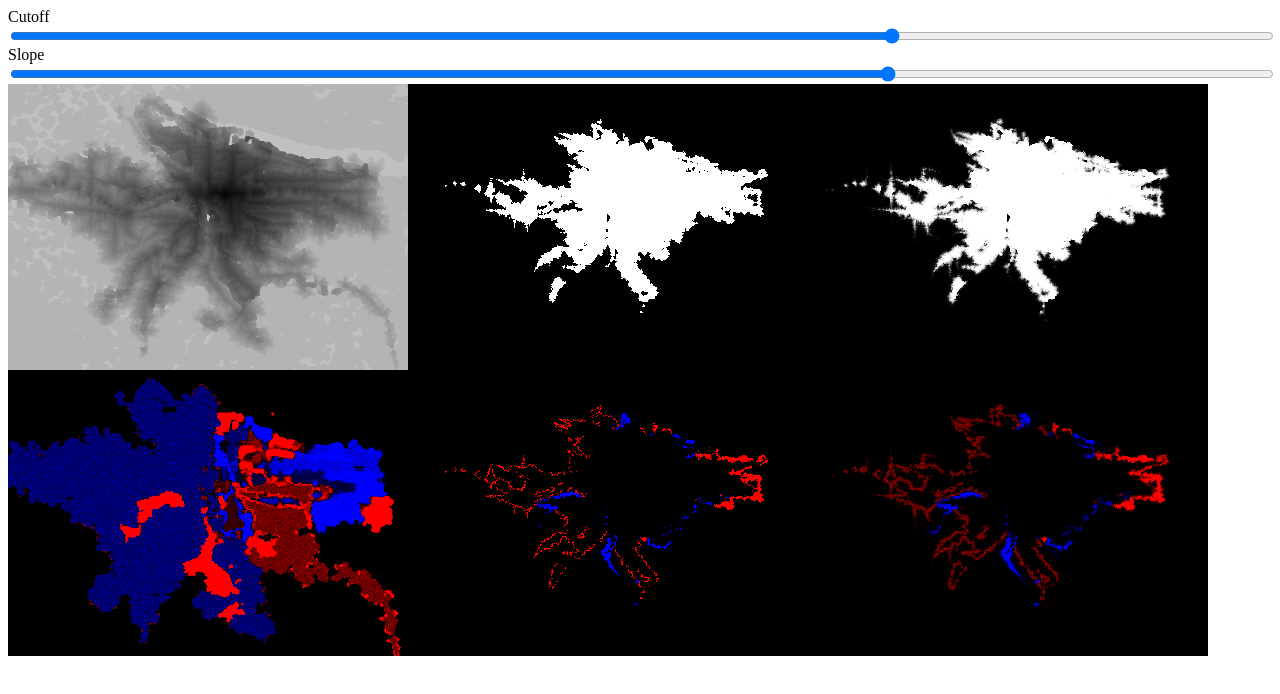
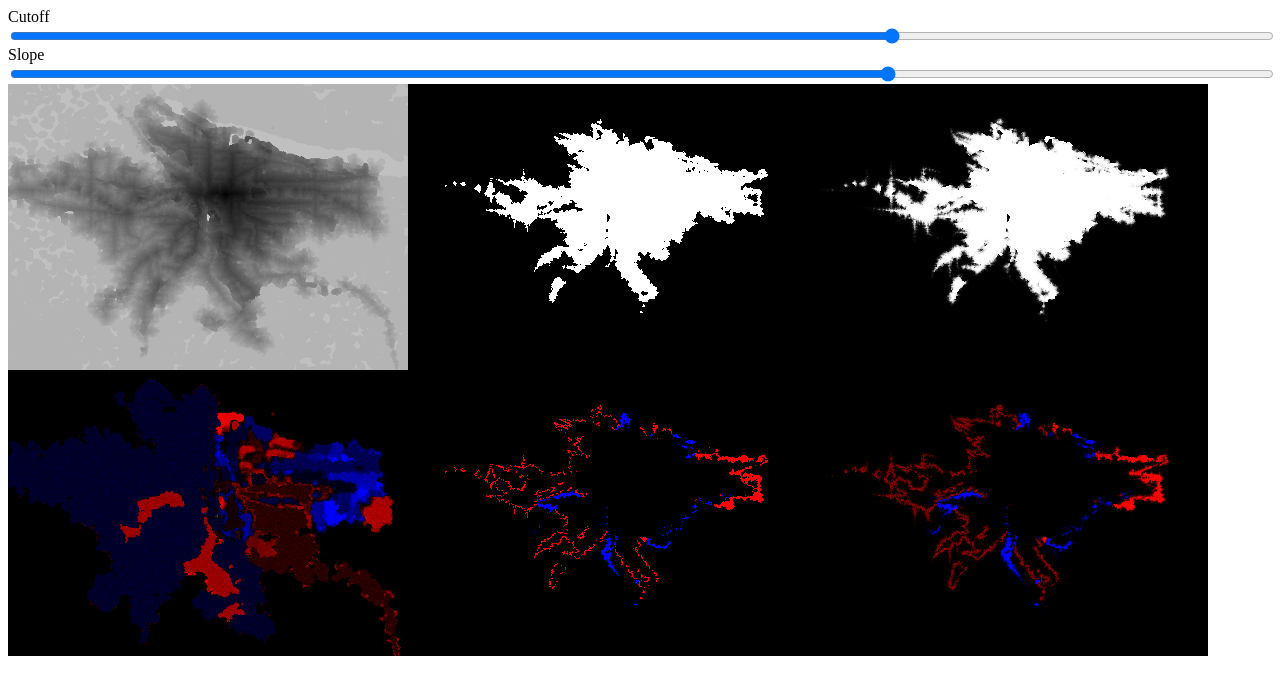
Before and after one commit to abyrd/sigmoid, a plain HTML site: page index.html in a window 1280 px wide. Drawn offline with Linux system fonts and the light colour scheme.

Commit message:
normalize travel time difference properly

```diff
--- a/index.html
+++ b/index.html
@@ -161,7 +161,7 @@ var deltaLogisticData;
 function updateAll() {
     deltaDistanceData  = elementWiseDelta(centerDistanceData,  offsetDistanceData);
     applyDataToCanvas(centerDistanceCanvas, centerDistanceData, 1.5);
-    applyDataToCanvas(deltaDistanceCanvas, deltaDistanceData, 50, true); // auto normalize, bidirectional signal
+    applyDataToCanvas(deltaDistanceCanvas, deltaDistanceData, 18, true); // auto normalize, bidirectional signal
     updateThreshold(); // cascade redraw of all other canvases
 }
 
```
